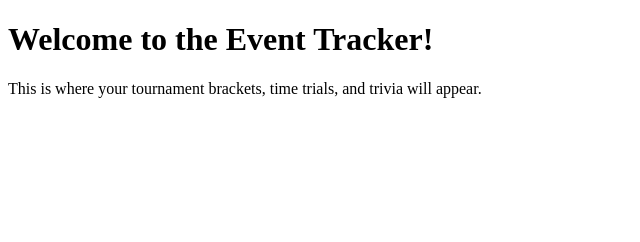
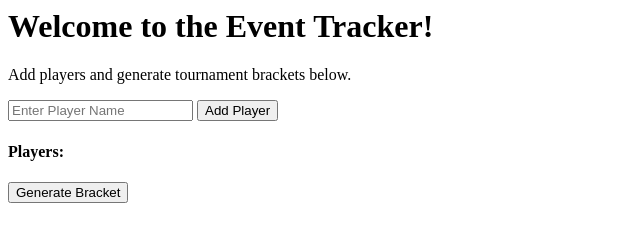
Before and after one commit to AshVoid427/tournament-tracker, a plain HTML site: page index.html in a window 1280 px wide. Shown: the whole page, without its empty margins (0-640 px from the left). Drawn offline with Linux system fonts and the light colour scheme.

Commit message:
Update index.html

```diff
--- a/index.html
+++ b/index.html
@@ -1,18 +1,23 @@
-<!DOCTYPE html>
-<html lang="en">
-<head>
-  <meta charset="UTF-8">
-  <meta name="viewport" content="width=device-width, initial-scale=1.0">
-  <title>Event Tracker</title>
-  <!-- Link to your styles.css file (optional) -->
-  <link rel="stylesheet" href="styles.css">
-</head>
 <body>
   <div class="container">
     <h1>Welcome to the Event Tracker!</h1>
-    <p>This is where your tournament brackets, time trials, and trivia will appear.</p>
+    <p>Add players and generate tournament brackets below.</p>
+
+    <!-- Add Player Form -->
+    <form id="addPlayerForm" onsubmit="addPlayer(event)">
+      <input type="text" id="playerName" placeholder="Enter Player Name" class="form-control my-2">
+      <button type="submit" class="btn btn-primary">Add Player</button>
+    </form>
+
+    <!-- Player List -->
+    <h4>Players:</h4>
+    <ul id="playerList" class="list-group mb-4"></ul>
+
+    <!-- Generate Bracket Button -->
+    <button type="button" class="btn btn-success" onclick="generateBracket()">Generate Bracket</button>
+
+    <!-- Bracket Display -->
+    <div id="bracketOutput" class="mt-4"></div>
   </div>
-  <!-- Link to your script.js file -->
   <script src="script.js"></script>
 </body>
-</html>
```
